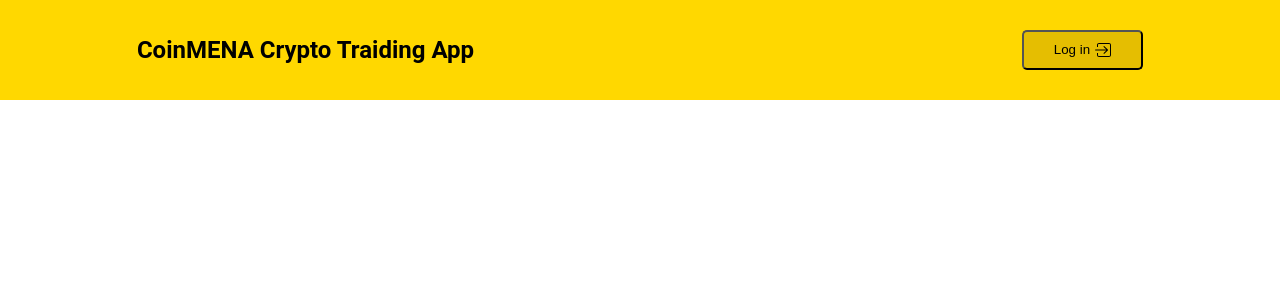
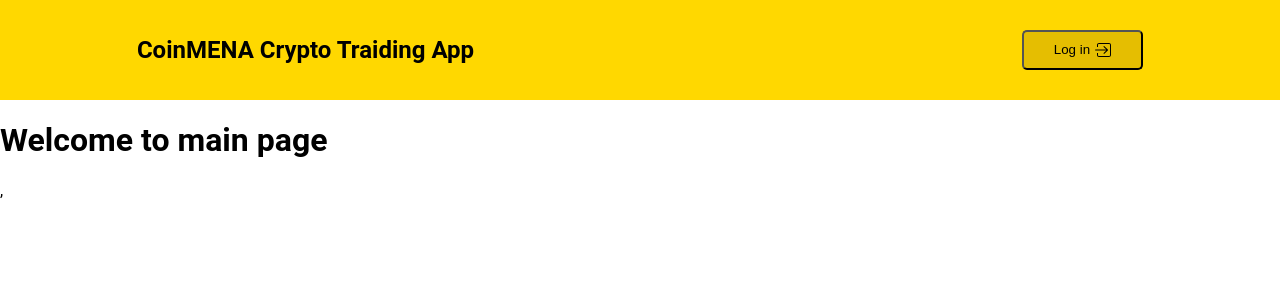
Before and after one commit to AlexanderJarvinen/CoinMENA-Crypto-Trading-App, a React (Create React App) app: page /home in a window 1280 px wide. Shown: the top 300 px of the page. Built offline with nearby package versions, Linux system fonts and the light colour scheme.

Commit message:
React Router is added

```diff
--- a/package.json
+++ b/package.json
@@ -11,6 +11,7 @@
     "@types/react-dom": "^18.0.5",
     "react": "^18.1.0",
     "react-dom": "^18.1.0",
+    "react-router-dom": "^6.3.0",
     "react-scripts": "5.0.1",
     "sass": "^1.52.3",
     "styled-components": "^5.3.5",
--- a/src/MainLayout.tsx
+++ b/src/MainLayout.tsx
@@ -4,12 +4,21 @@ import Header from './components/Header';
 import { Modal } from './components/Modal';
 import { TYPOGRAPHY } from './constsants/typography';
 import  AppContextProvider from './context/AppContextProvider';
+import { unstable_HistoryRouter as HistoryRouter } from "react-router-dom";
+import { createBrowserHistory } from "history";
+import  AppRoutes  from "./router/AppRoutes";
 
 const MainLayout: React.FC = () => {
+
+  const history = createBrowserHistory({ window });
+
   return (
     <div>
         <AppContextProvider>
             <Header title={TYPOGRAPHY.TITLE} loginBtn={TYPOGRAPHY.LOG_IN_BTN} />
+            <HistoryRouter history={history}>
+                <AppRoutes />
+            </HistoryRouter>,
             <Modal title={TYPOGRAPHY.MODAL_TITLE}/>
         </AppContextProvider>
 
--- /dev/null
+++ b/src/pages/LoginPage.tsx
@@ -0,0 +1,13 @@
+import React from "react";
+
+const LoginPage: React.FC = () => {
+
+
+    return (
+        <div>
+            <h1>Please enter your credentials</h1>
+        </div>
+    );
+}
+
+export default LoginPage;
--- /dev/null
+++ b/src/pages/MainPage.tsx
@@ -0,0 +1,13 @@
+import React from "react";
+
+const MainPage: React.FC = () => {
+
+
+    return (
+        <div>
+            <h1>Welcome to main page</h1>
+        </div>
+    );
+}
+
+export default MainPage;
--- /dev/null
+++ b/src/pages/NotAuthorisedPage.tsx
@@ -0,0 +1,13 @@
+import React from "react";
+
+const NotAuthorizedPage: React.FC = () => {
+
+
+    return (
+        <div>
+            <h1>You don't have access</h1>
+        </div>
+    );
+}
+
+export default NotAuthorizedPage;
--- /dev/null
+++ b/src/router/AppRoutes.tsx
@@ -0,0 +1,20 @@
+import React from "react";
+
+import LoginPage from "../pages/LoginPage";
+import MainPage from "../pages/MainPage";
+import NotAuthorisedPage from "../pages/NotAuthorisedPage";
+import {Route, Routes} from "react-router-dom";
+
+const AppRoutes: React.FC = () => {
+
+
+    return (
+        <Routes>
+            <Route path="/login" element={<LoginPage />} />
+            <Route path="/home" element={<MainPage />} />
+            <Route path="/not_authorised" element={<NotAuthorisedPage />} />
+        </Routes>
+    );
+}
+
+export default AppRoutes;
```
Also changed, not shown: 1 other file (tests, documents, lock files or other folders).
